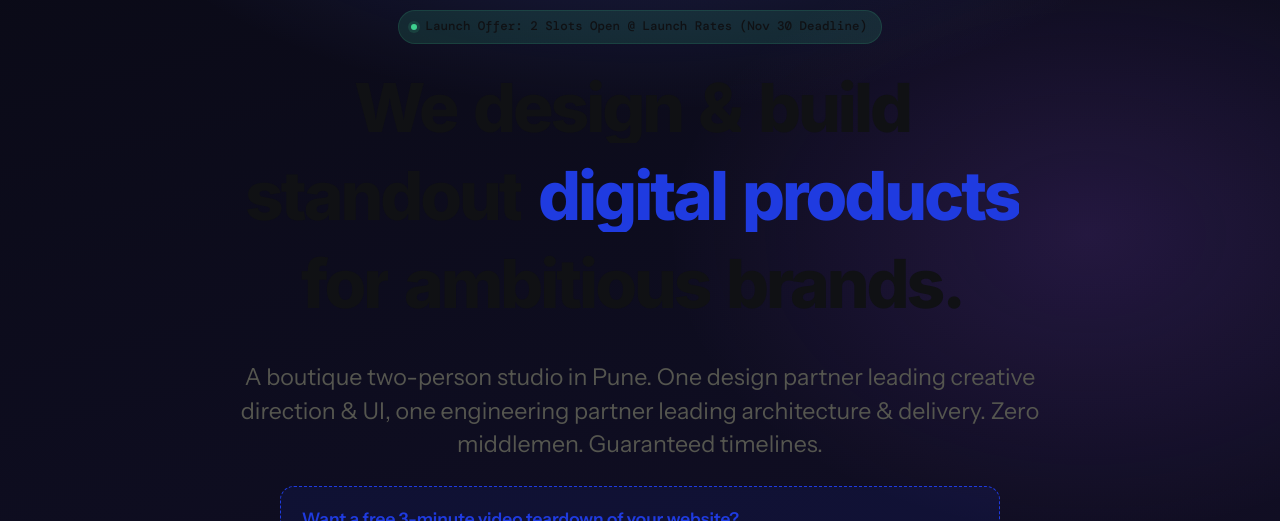
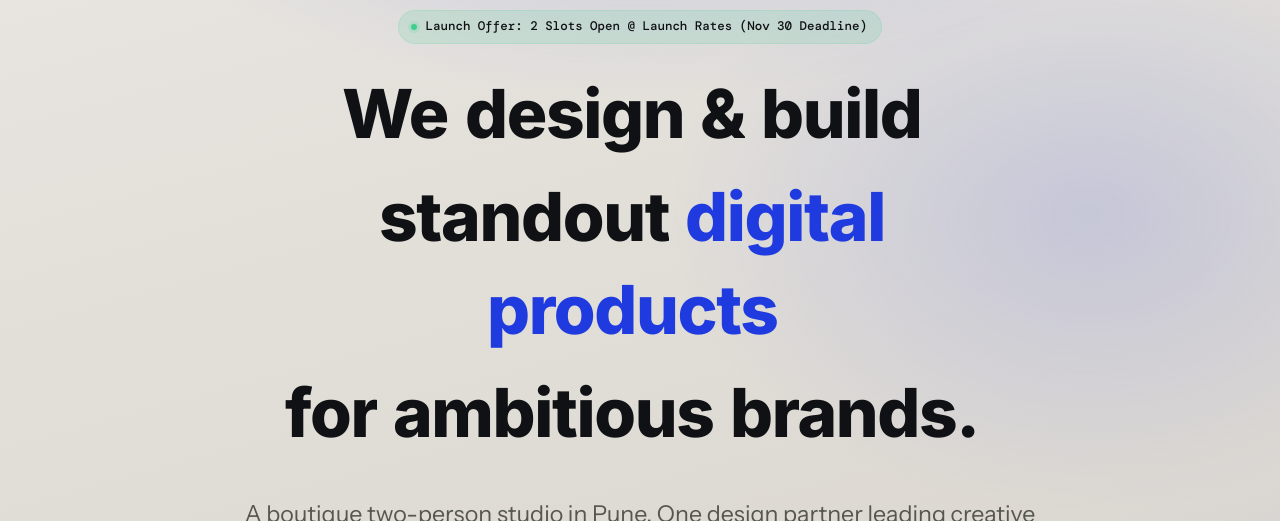
Before and after one commit to shanzxt/DailyGrit, a React (Vite) app: page / in a window 1280 px wide. Shown: the part 185-706 px from the top of the page. Built offline with nearby package versions, Linux system fonts and the light colour scheme; no server answers.

Commit message:
your commit message

```diff
--- a/src/components/Hero.css
+++ b/src/components/Hero.css
@@ -3,9 +3,9 @@
   position: relative;
   overflow: hidden;
   background:
-    radial-gradient(ellipse 900px 500px at 50% -10%, rgba(91, 110, 238, 0.28), transparent 65%),
-    radial-gradient(ellipse 700px 500px at 85% 30%, rgba(150, 80, 230, 0.16), transparent 60%),
-    linear-gradient(165deg, #0a0a16 0%, #0e0d20 45%, #150f28 100%);
+    radial-gradient(ellipse 900px 500px at 50% -10%, color-mix(in srgb, var(--accent) 22%, transparent), transparent 65%),
+    radial-gradient(ellipse 700px 500px at 85% 25%, color-mix(in srgb, var(--accent) 14%, transparent), transparent 60%),
+    linear-gradient(165deg, var(--bg) 0%, var(--bg-deep) 55%, color-mix(in srgb, var(--bg-deep) 82%, var(--accent) 18%) 100%);
 }
 
 .hero-inner {
@@ -39,12 +39,12 @@
 .hero-head {
   font-size: clamp(2.2rem, 1.5rem + 3.4vw, 4.5rem);
   font-weight: 800;
-  letter-spacing: -0.045em;
-  line-height: 1.05;
+  letter-spacing: -0.02em;
+  line-height: 1.15;
   max-width: 17ch;
   text-align: center;
 }
-.hero-line { display: block; overflow: hidden; padding-block: 0.04em; }
+.hero-line { display: block; overflow: visible; padding-block: 0.08em; }
 .hero-word { display: inline-block; overflow: hidden; margin-right: 0.24em; }
 .hero-word > span { display: inline-block; will-change: transform; }
 .hero-word-accent > span { color: var(--accent); }
@@ -71,9 +71,10 @@
   justify-content: space-between;
   text-align: left;
   padding: 1.1rem 1.3rem;
-  border: 1px dashed var(--accent);
+  border: 1px dashed color-mix(in srgb, var(--accent) 65%, transparent);
   border-radius: var(--radius-m);
-  background: var(--accent-soft);
+  background: color-mix(in srgb, var(--surface) 90%, var(--accent) 10%);
+  backdrop-filter: blur(6px);
   max-width: 720px;
   width: 100%;
 }
```
